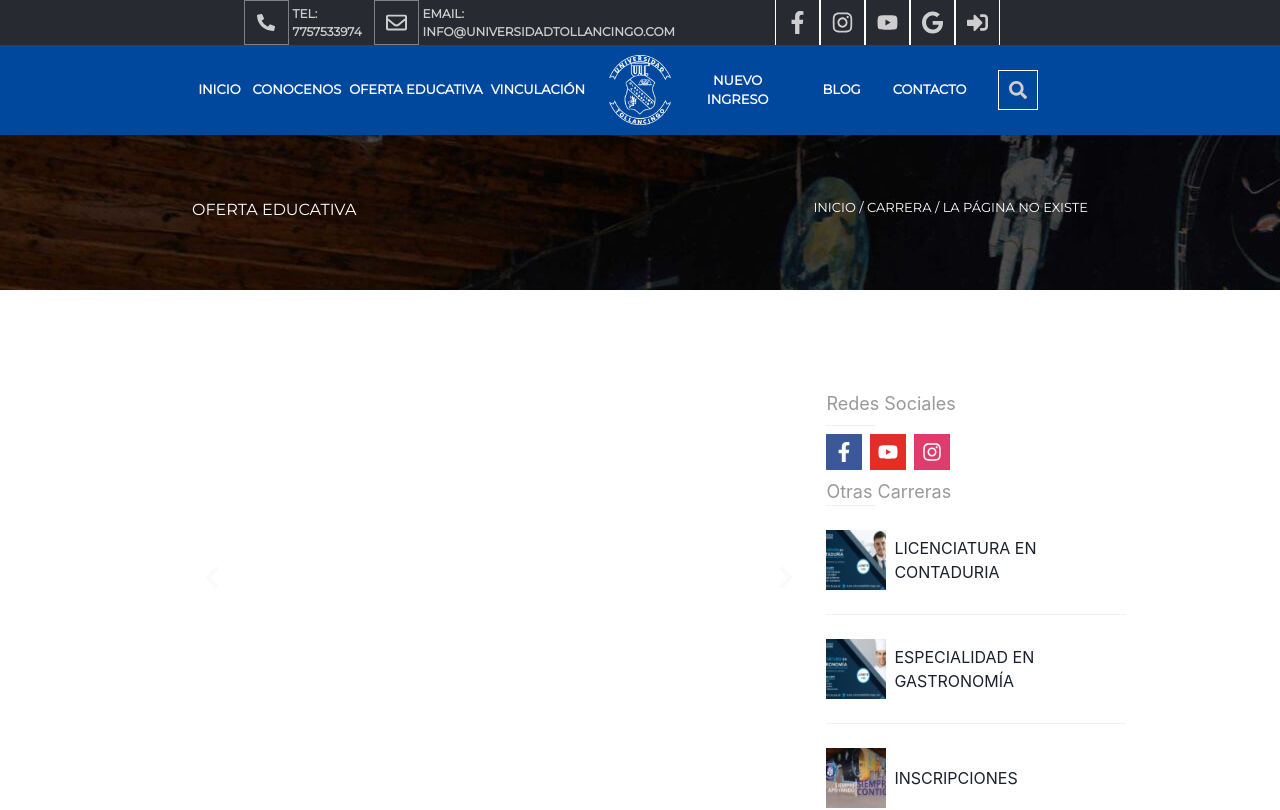
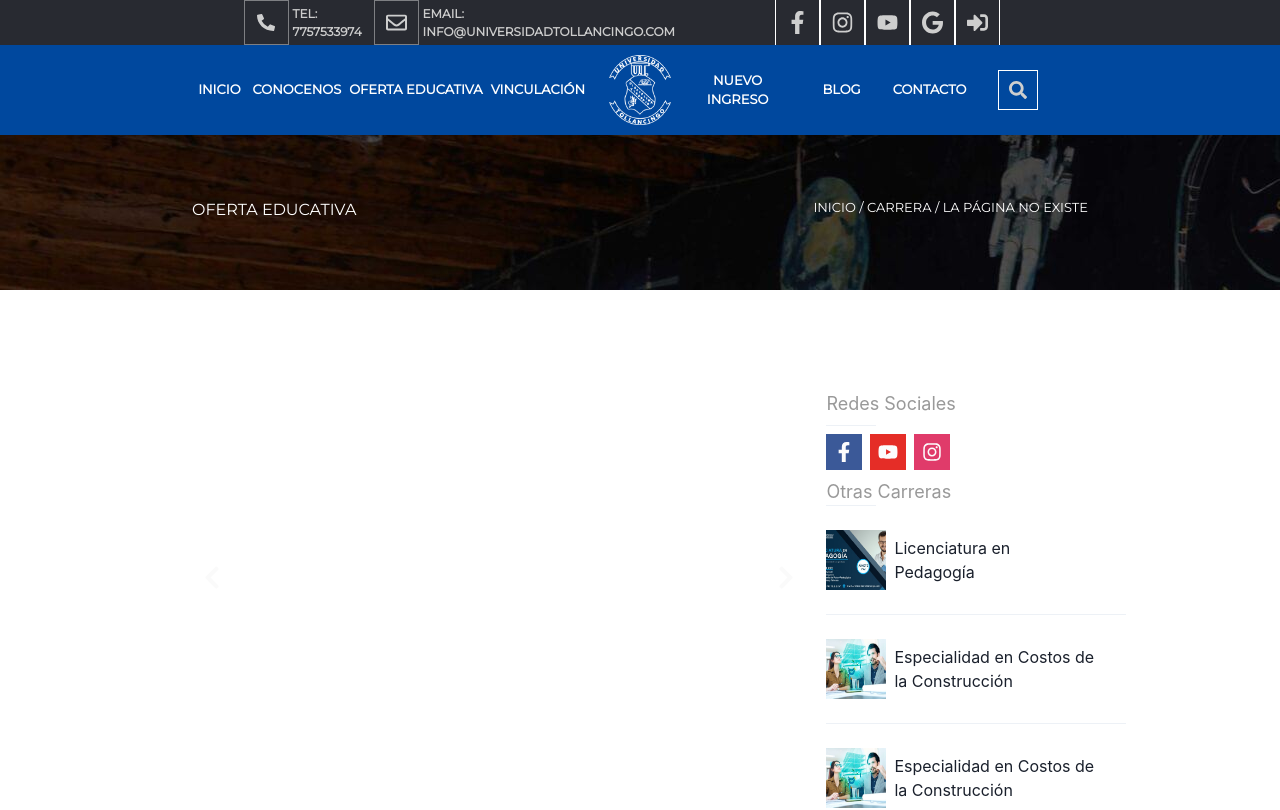
Before and after one commit to ClaudioChametla/ut-website, a Next.js app: page /ofertaEducativa/1 in a window 1280 px wide. Shown: the top 810 px of the page. Built offline with nearby package versions, Linux system fonts and the light colour scheme.

Commit message:
carreras aleatorias

```diff
--- a/components/CareerCards/CarrersCards.js
+++ b/components/CareerCards/CarrersCards.js
@@ -1,5 +1,4 @@
-import { Box, Grid, Image, Flex, Text, Center } from "@chakra-ui/react";
-import Link from "next/link";
+import { Box, Grid, Image, Flex, Text, Center, Link } from "@chakra-ui/react";
 import { useEffect, useState } from "react";
 import PropTypes from "prop-types";
 import styles from "../../styles/styles.json";
--- a/components/SubContent/SubContent.js
+++ b/components/SubContent/SubContent.js
@@ -2,9 +2,14 @@ import { Box, Stack, Text, Image, Divider, Link, VStack, HStack, Flex } from "@c
 import styles from "../../styles/styles.json";
 import MiniMap from "./MiniMap";
 import footerSN from "../../data/footerSN.json";
+import oferta from "../../data/educativeOffer.json";
 
 const SubContent = () => {
 	const { socialNetworks } = footerSN;
+	const i = Math.floor(Math.random() * (4 - 0)) + 0;
+	const i1 = Math.floor(Math.random() * (8 - 4)) + 4;
+	const i2 = Math.floor(Math.random() * (9 - 6)) + 6;
+
 	return (
 		<Flex>
 			<Stack>
@@ -42,46 +47,46 @@ const SubContent = () => {
 					<Divider w="50px" />
 					<VStack spacing={6} mt="6" w={["100%", "100%", "300px", "300px"]}>
 						<HStack w="100%">
-							<Image
-								src="/images/30-Conta-76x65.jpg"
-								boxSize={["50px", "60px", "60px", "60px"]}
-							/>
+							<Image src={oferta[i].src} boxSize={["50px", "60px", "60px", "60px"]} />
 							<Text w="200px" fontSize={styles.font.text}>
 								<Link
-									href="#1"
+									href={oferta[i].href}
 									_hover={{ textDecoration: "none", color: "blue.500" }}
+									_focus={{ boxShadow: "none" }}
 								>
-									LICENCIATURA EN CONTADURIA
+									{oferta[i].carrera}
 								</Link>
 							</Text>
 						</HStack>
 						<Divider />
 						<HStack w="100%">
 							<Image
-								src="/images/30-Gast-76x65.jpg"
+								src={oferta[i1].src}
 								boxSize={["50px", "60px", "60px", "60px"]}
 							/>
 							<Text w="200px" fontSize={styles.font.text}>
 								<Link
-									href="#1"
+									href={oferta[i1].href}
 									_hover={{ textDecoration: "none", color: "blue.500" }}
+									_focus={{ boxShadow: "none" }}
 								>
-									ESPECIALIDAD EN GASTRONOMÍA
+									{oferta[i1].carrera}
 								</Link>
 							</Text>
 						</HStack>
 						<Divider />
 						<HStack w="100%">
 							<Image
-								src="/images/background_video-76x65.jpg"
+								src={oferta[i2].src}
 								boxSize={["50px", "60px", "60px", "60px"]}
 							/>
 							<Text w="200px" fontSize={styles.font.text}>
 								<Link
-									href="#1"
+									href={oferta[i2].href}
 									_hover={{ textDecoration: "none", color: "blue.500" }}
+									_focus={{ boxShadow: "none" }}
 								>
-									INSCRIPCIONES
+									{oferta[i2].carrera}
 								</Link>
 							</Text>
 						</HStack>
```
